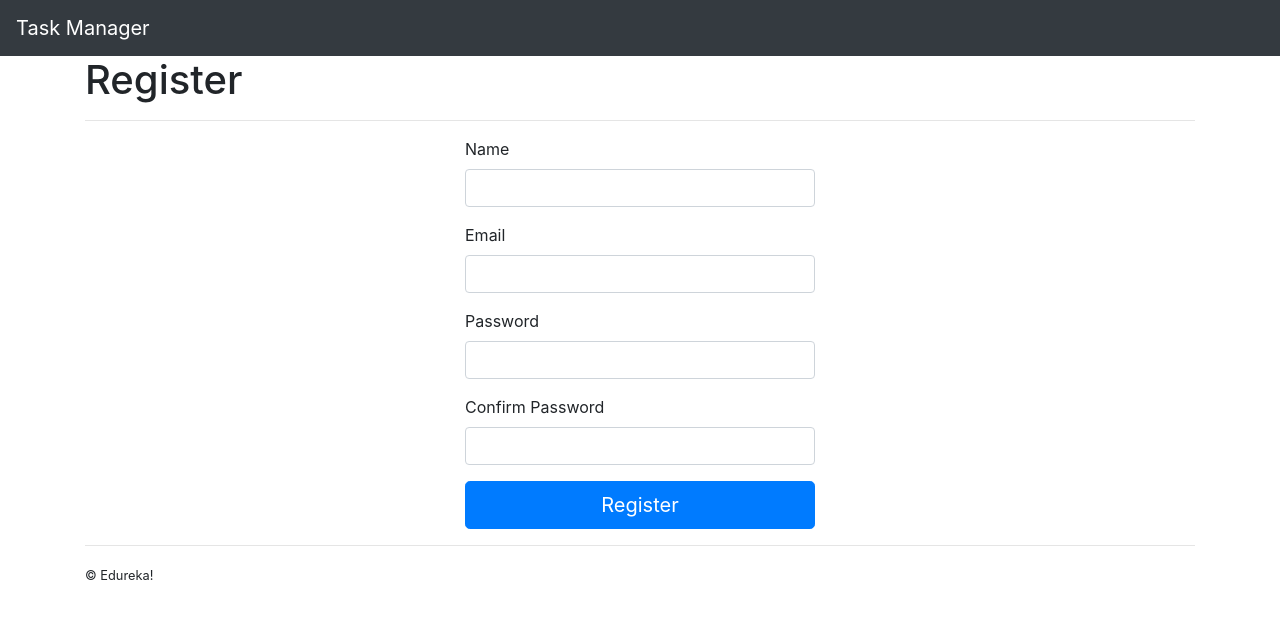
After one commit to veliyat/task-manager-ed, a Node server app: page /register in a window 1280 px wide. The commit adds this page. Shown: the top 619 px of the page. Run offline with Node 20, Linux system fonts and the light colour scheme; some libraries are stand-ins or nearby versions.

Commit message:
Registration and Login along with add task and delete task

```diff
--- a/app.js
+++ b/app.js
@@ -29,14 +29,6 @@ app.use(bodyParser.json());
 
 app.set('view engine', 'ejs');
 
-// app.use(function (req, res, next) {
-//     if (req.session.user) {
-//         next();
-//     } else {
-//         res.redirect('/');
-//     }
-// });
-
 app.get('/', function (req, res) {
     if (req.session.user) {
         res.redirect('/tasks');
@@ -48,6 +40,14 @@ app.get('/', function (req, res) {
 app.use('/', authRoutes);
 app.use('/tasks', [authMiddleware, taskRoutes]);
 
+app.use('**', (req, res) => {
+  res.render('shared/page-not-found', {
+    projectName: 'Task Manager',
+    title: '404 - Page Not Found',
+    user: req.session.user
+  });
+});
+
 app.use(express.static(path.join(__dirname, 'public')));
 
 module.exports = app;
--- a/controllers/authController.js
+++ b/controllers/authController.js
@@ -1,3 +1,7 @@
+const bcrypt = require('bcryptjs');
+const User = require('../models/User');
+const chalk = require('chalk');
+
 exports.loginForm = function (req, res) {
     const errors = req.session.errors ? req.session.errors : {};
     const user = req.session.user;
@@ -13,19 +17,82 @@ exports.login = function (req, res) {
     const data = req.body;
     let errors = {};
 
-    if (data.username === 'admin' && data.password === 'admin123') {
+    User.findOne({
+      email: data.username
+    })
+    .then(user => {
+      const valid = bcrypt.compareSync(data.password, user.passwordHash);
+
+      if(valid) {
+        req.session.errors = {};
         req.session.user = {
-            username: data.username
+          username: data.username
         };
         res.redirect('/tasks');
-    } else {
+      } else {
         errors.global = 'Invalid Credentials';
         req.session.errors = errors;
         res.redirect('/login');
-    }
+      }
+    });
+
+    // if (data.username === 'admin' && data.password === 'admin123') {
+    //     req.session.user = {
+    //         username: data.username
+    //     };
+    //     res.redirect('/tasks');
+    // } else {
+    //     errors.global = 'Invalid Credentials';
+    //     req.session.errors = errors;
+    //     res.redirect('/login');
+    // }
 }
 
 exports.logout = function (req, res) {
     req.session.user = null;
     res.redirect('/');
 }
+
+exports.registerForm = function (req, res) {
+  const errors = req.session.errors ? req.session.errors : {};
+  const data = req.session.data ? req.session.data : {};
+  const user = req.session.user;
+  res.render('auth/register', {
+      projectName: 'Task Manager',
+      title: 'Register',
+      errors,
+      user,
+      data
+  });
+}
+
+exports.register = function (req, res) {
+  const data = req.body;
+  let errors = {};
+
+  //Form Validations would go here. TODO
+
+  const salt = bcrypt.genSaltSync(10);
+  data.passwordHash = bcrypt.hashSync(data.password, salt);
+
+  delete data.confirmPassword;
+  delete data.password;
+
+  const user = new User(data);
+
+  // User.insertMany([data]).then((user) => {
+  user.save().then((user) => {
+    console.log(chalk.yellow(user._id + ' User Added'));
+    req.session.data = {};
+    req.session.errors = {};
+    res.redirect('/login');
+  }).catch(err => {
+    console.log(err.errmsg);
+    req.session.data = data;
+    req.session.errors = {
+      email: 'Duplicate Email!'
+    }
+    res.redirect('/register');
+  });
+
+}
--- a/package.json
+++ b/package.json
@@ -11,6 +11,7 @@
   "author": "Ravi Veliyat",
   "license": "ISC",
   "dependencies": {
+    "bcryptjs": "^2.4.3",
     "chalk": "^2.4.2",
     "dotenv": "^8.0.0",
     "ejs": "^2.6.1",
--- a/routes/auth.js
+++ b/routes/auth.js
@@ -7,4 +7,7 @@ router.post('/login', authController.login);
 
 router.get('/logout', authController.logout);
 
+router.get('/register', authController.registerForm);
+router.post('/register', authController.register);
+
 module.exports = router;
--- a/views/auth/login.ejs
+++ b/views/auth/login.ejs
@@ -18,6 +18,7 @@
             </div>
 
             <button class="btn btn-primary btn-block btn-lg">Login</button>
+            <a href="/register" class="btn btn-link btn-block">Sign Up</a>
         </form>
     </div>
 </div>
--- /dev/null
+++ b/views/auth/register.ejs
@@ -0,0 +1,35 @@
+<% include ../shared/header %>
+
+<div class="row">
+    <div class="col col-md-4 offset-md-4">
+      <% if(errors.email) { %>
+        <div class="alert alert-danger"><%=errors.email%></div>
+      <% } %>
+
+      <form action="/register" method="post">
+        <div class="form-group">
+          <label for="name">Name</label>
+          <input type="text" id="name" name="name" class="form-control" value="<%=data.name%>"/>
+        </div>
+
+        <div class="form-group">
+          <label for="email">Email</label>
+          <input type="email" id="email" name="email" class="form-control" value="<%=data.email%>"/>
+        </div>
+
+        <div class="form-group">
+          <label for="password">Password</label>
+          <input type="password" id="password" name="password" class="form-control" />
+        </div>
+
+        <div class="form-group">
+          <label for="confirmPassword">Confirm Password</label>
+          <input type="password" id="confirmPassword" name="confirmPassword" class="form-control" />
+        </div>
+
+        <button class="btn btn-primary btn-block btn-lg">Register</button>
+      </form>
+    </div>
+</div>
+
+<% include ../shared/footer%>
--- a/views/tasks/details.ejs
+++ b/views/tasks/details.ejs
@@ -9,7 +9,7 @@
                 </div>
                 <div class="card-body">
                     <img src="<%=task.resourceURL%>" height="200px"/>
-                    <p><%=task.description%></p>
+                    <p><%-task.description%></p>
                 </div>
             </div>
 
--- a/views/tasks/list.ejs
+++ b/views/tasks/list.ejs
@@ -2,6 +2,10 @@
 
 <div class="row">
     <div class="col col-md-4">
+        <% if(!tasks.length) { %>
+        <div class="alert alert-info">No Tasks to Show.</div>
+        <% } %>
+
         <ul class="list-group">
             <% for(const task of tasks) { %>
             <li class="list-group-item">
```
Also changed, not shown: controllers/tasksController.js (+14 -16 lines), models/User.js (added, +11 -0 lines), views/shared/page-not-found.ejs (added, +10 -0 lines), views/tasks/add.ejs (+12 -1 lines), 1 other file.
